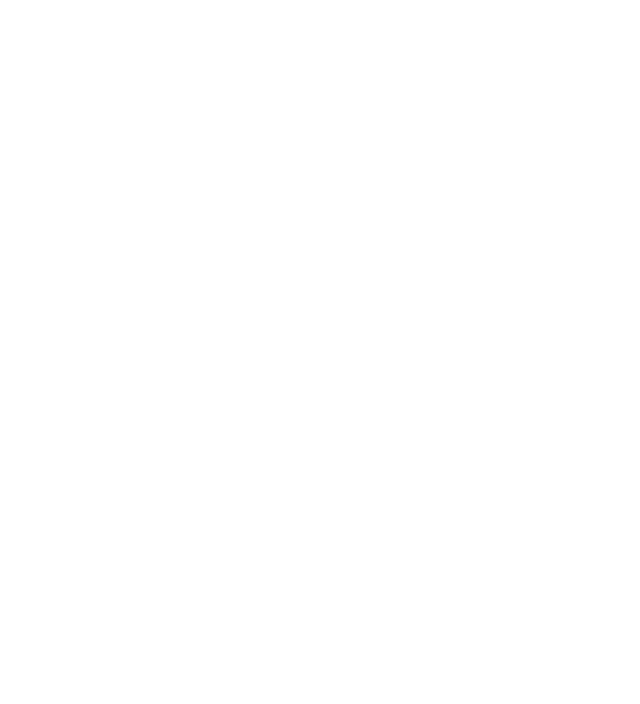
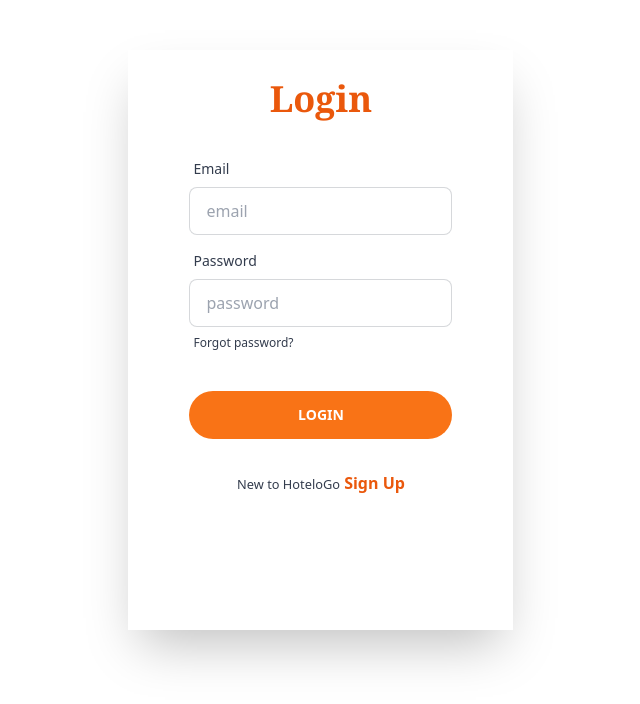
Before and after one commit to mdnoble1/hotelogo-client, a React (Vite) app: page /login in a window 1280 px wide. Shown: the top 704 px of the page, without its empty margins (319-959 px from the left). Built offline with nearby package versions, Linux system fonts and the light colour scheme.

Commit message:
added login page

```diff
--- a/src/page/Login.jsx
+++ b/src/page/Login.jsx
@@ -1,8 +1,37 @@
+import { Link } from "react-router-dom";
+
 const Login = () => {
     return (
-        <div>
+        <div className="h-screen flex justify-center items-center my-[-60px] w-[96%] mx-auto">
 
-        </div>
+
+        <div className="w-[385px] h-[580px] shadow-2xl rounded-none p-[29px]">
+            <h1 className="text-4xl font-serif text-orange-600 text-center font-bold">Login</h1>
+            <form className="card-body">
+                <div className="form-control w-full max-w-xs">
+                    <label className="label">
+                        <span className="label-text">Email</span>
+                    </label>
+                    <input type="text" name="email" placeholder="email" className="input input-bordered" />
+                </div>
+                <div className="form-control">
+                    <label className="label">
+                        <span className="label-text">Password</span>
+                    </label>
+                    <input type="password" name="password" placeholder="password" className="input input-bordered" />
+                    <label className="label">
+                        <Link href="#" alt="" className="label-text-alt link link-hover">Forgot password?</Link>
+                    </label>
+                </div>
+                <div className="form-control mt-6">
+                    <input className="btn bg-orange-500 rounded-full px-6 py-3 border-none font-bold text-white" type="submit" value="Login" />
+                </div>
+            </form>
+
+            <p className='text-center'><small>New to HoteloGo</small> <Link className='text-orange-600 font-bold' to='/signup'>Sign Up</Link></p>
+</div>
+ </div>
+
     );
 };
 
```
